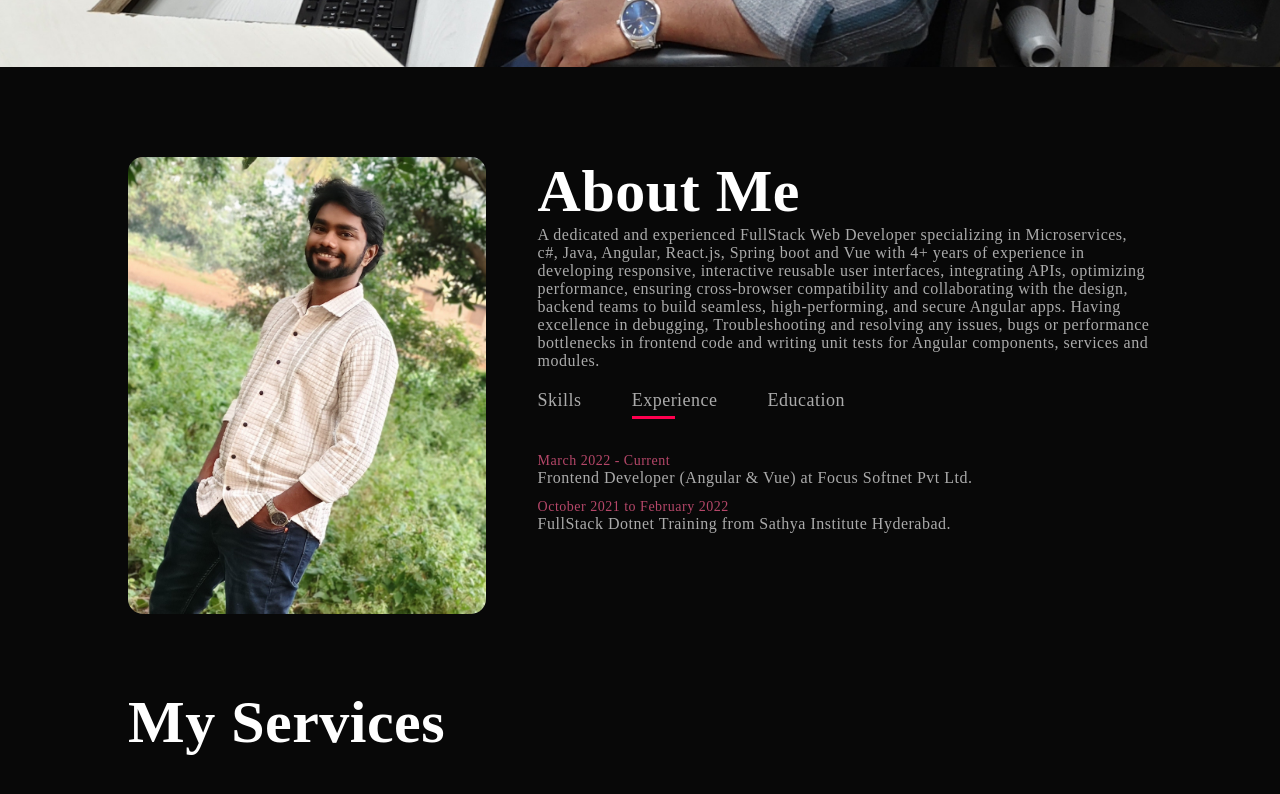
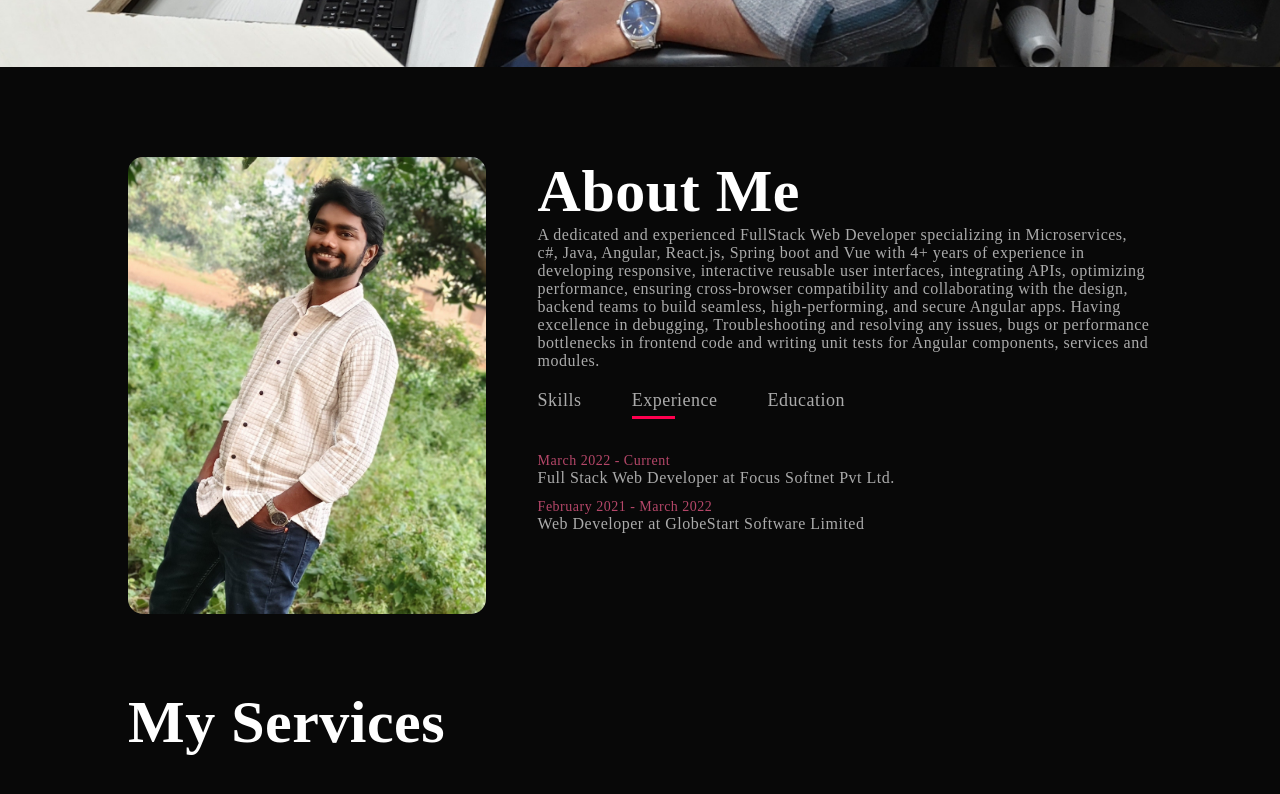
Before and after one commit to ahamad236/Portfolio-Website, an Angular app: page / in a window 1280 px wide. Both pictures are taken after a click on the element "Experience". Shown: the part 733-1527 px from the top of the page. Built offline with nearby package versions, Linux system fonts and the light colour scheme.

Commit message:
Updated all Sections

```diff
--- a/src/app/home/home.component.html
+++ b/src/app/home/home.component.html
@@ -68,19 +68,23 @@
                 </div>
                 <div class="tab-contents" id="experience">
                     <ul>
-                        <li><span>March 2022 - Current</span><br>Frontend Developer (Angular & Vue) at Focus Softnet Pvt
+                        <li><span>March 2022 - Current</span><br>Full Stack Web Developer at Focus Softnet Pvt
                             Ltd.
                         </li>
-                        <li><span>October 2021 to February 2022</span><br>FullStack Dotnet Training from Sathya
-                            Institute Hyderabad.</li>
+                        <li>
+                            <span>February 2021 - March 2022</span><br>
+                            Web Developer at GlobeStart Software Limited
+                        </li>
+                        <!-- <li><span>October 2021 to February 2022</span><br>FullStack Dotnet Training from Sathya
+                            Institute Hyderabad.</li> -->
                     </ul>
                 </div>
                 <div class="tab-contents" id="education">
                     <ul>
                         <li><span>2017</span><br>Bachelor of Science (B.Sc) (MSCs) from Krishna University Andhra
                             Pradesh.</li>
-                        <li><span>2014</span><br>Intermediate (MPC) from NRI Junior College Vijayawada.</li>
-                        <li><span>2012</span><br>SSC from Care & Share MCH School Vijayawada.</li>
+                        <!-- <li><span>2014</span><br>Intermediate (MPC) from NRI Junior College Vijayawada.</li>
+                        <li><span>2012</span><br>SSC from Care & Share MCH School Vijayawada.</li> -->
                     </ul>
                 </div>
             </div>
@@ -192,8 +196,8 @@
         <div class="row">
             <div class="contact-left">
                 <h1 class="sub-title">Contact Me</h1>
-                <p><i class="fa-solid fa-paper-plane"></i>ahmadshaik4u&#64;gmail.com</p>
-                <p><i class="fa-solid fa-phone"></i>+91-7702075335</p>
+                <p><i class="fa-solid fa-paper-plane"></i>shaikahamadj&#64;gmail.com</p>
+                <p><i class="fa-solid fa-phone"></i>+91-7382096267</p>
                 <div class="social-icons">
                     <!-- <a href="https://facebook.com/"><i class="fa-brands fa-facebook"></i></a>
                         <a href=""><i class="fa-brands fa-twitter-square"></i></a> -->
@@ -201,7 +205,7 @@
                     <a href="https://www.linkedin.com/in/shaik-pakeer-ahamad-94391a31a/"><i
                             class="fa-brands fa-linkedin"></i></a>
                 </div>
-                <a href="assets/resume/ShaikPakeerAhamadResume.pdf" download class="btn btn2">Download CV</a>
+                <a href="assets/resume/Ahamad Resume.pdf" download class="btn btn2">Download CV</a>
             </div>
             <div class="contact-right">
                 <form #submitToGoogleSheetForm="ngForm" (ngSubmit)="onSubmit($event, submitToGoogleSheetForm)">
```
Also changed, not shown: 2 other files (tests, documents, lock files or other folders).
